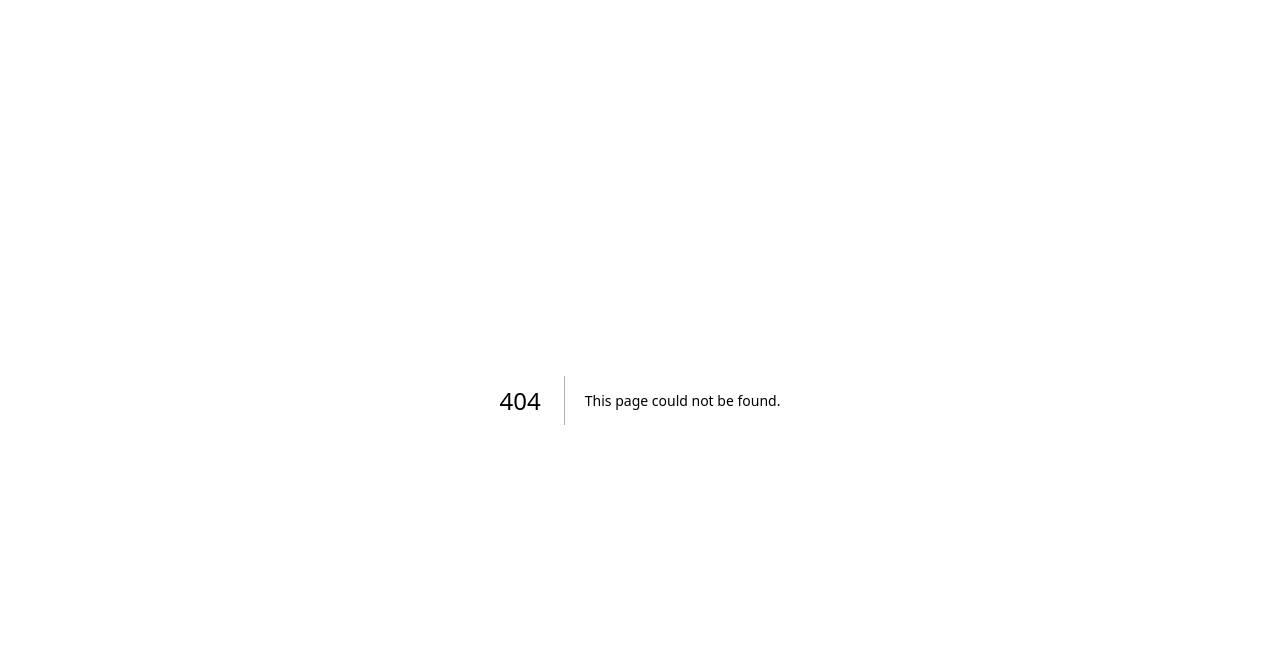
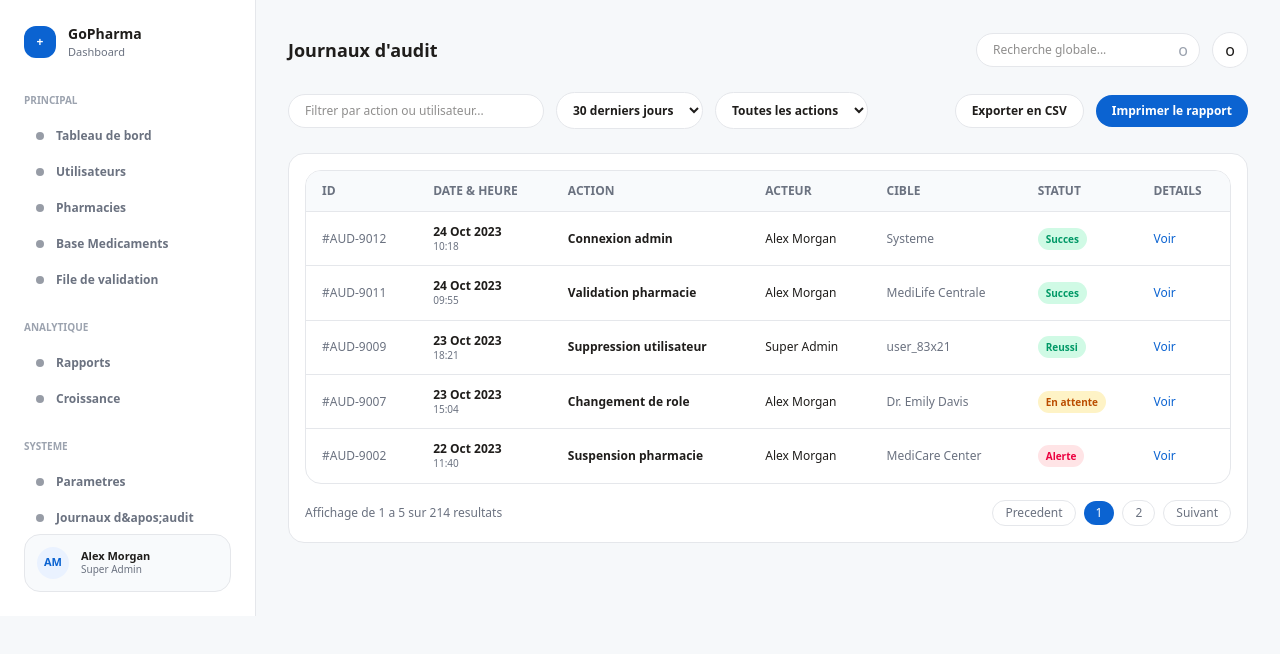
Before and after one commit to ai-embed/gopharma, a Next.js app: page /admin/audit-logs in a window 1280 px wide. Before the commit this address had no page. Shown: the top 654 px of the page. Built offline with nearby package versions, Linux system fonts and the light colour scheme.

Commit message:
feat: add admin audit logs page

```diff
--- /dev/null
+++ b/src/app/admin/audit-logs/page.tsx
@@ -0,0 +1,250 @@
+const auditRows = [
+  {
+    id: "#AUD-9012",
+    date: "24 Oct 2023",
+    time: "10:18",
+    action: "Connexion admin",
+    actor: "Alex Morgan",
+    cible: "Systeme",
+    statut: "Succes",
+  },
+  {
+    id: "#AUD-9011",
+    date: "24 Oct 2023",
+    time: "09:55",
+    action: "Validation pharmacie",
+    actor: "Alex Morgan",
+    cible: "MediLife Centrale",
+    statut: "Succes",
+  },
+  {
+    id: "#AUD-9009",
+    date: "23 Oct 2023",
+    time: "18:21",
+    action: "Suppression utilisateur",
+    actor: "Super Admin",
+    cible: "user_83x21",
+    statut: "Reussi",
+  },
+  {
+    id: "#AUD-9007",
+    date: "23 Oct 2023",
+    time: "15:04",
+    action: "Changement de role",
+    actor: "Alex Morgan",
+    cible: "Dr. Emily Davis",
+    statut: "En attente",
+  },
+  {
+    id: "#AUD-9002",
+    date: "22 Oct 2023",
+    time: "11:40",
+    action: "Suspension pharmacie",
+    actor: "Alex Morgan",
+    cible: "MediCare Center",
+    statut: "Alerte",
+  },
+];
+
+const statusStyles: Record<string, string> = {
+  Succes: "bg-emerald-100 text-emerald-600",
+  Reussi: "bg-emerald-100 text-emerald-600",
+  "En attente": "bg-amber-100 text-amber-700",
+  Alerte: "bg-rose-100 text-rose-600",
+};
+
+export default function AdminAuditLogsPage() {
+  return (
+    <div className="min-h-screen bg-[#F6F8FA] text-[#1F1D1B]">
+      <div className="flex">
+        <aside className="flex w-64 flex-col border-r border-[#E5E7EB] bg-white px-6 py-6">
+          <div className="flex items-center gap-3">
+            <div className="flex h-8 w-8 items-center justify-center rounded-xl bg-[#0B63D1] text-xs font-semibold text-white">
+              +
+            </div>
+            <div>
+              <p className="text-sm font-semibold">GoPharma</p>
+              <p className="text-[11px] text-[#6B7280]">Dashboard</p>
+            </div>
+          </div>
+
+          <p className="mt-8 text-[10px] font-semibold uppercase text-[#9CA3AF]">
+            Principal
+          </p>
+          <nav className="mt-3 space-y-1 text-xs font-semibold text-[#6B7280]">
+            {[
+              "Tableau de bord",
+              "Utilisateurs",
+              "Pharmacies",
+              "Base Medicaments",
+              "File de validation",
+            ].map((item) => (
+              <button
+                key={item}
+                className="flex w-full items-center gap-3 rounded-xl px-3 py-2 text-left transition hover:bg-[#F3F6F9]"
+              >
+                <span className="h-2 w-2 rounded-full bg-current opacity-70" />
+                {item}
+              </button>
+            ))}
+          </nav>
+
+          <p className="mt-6 text-[10px] font-semibold uppercase text-[#9CA3AF]">
+            Analytique
+          </p>
+          <nav className="mt-3 space-y-1 text-xs font-semibold text-[#6B7280]">
+            {["Rapports", "Croissance"].map((item) => (
+              <button
+                key={item}
+                className="flex w-full items-center gap-3 rounded-xl px-3 py-2 text-left transition hover:bg-[#F3F6F9]"
+              >
+                <span className="h-2 w-2 rounded-full bg-current opacity-70" />
+                {item}
+              </button>
+            ))}
+          </nav>
+
+          <p className="mt-6 text-[10px] font-semibold uppercase text-[#9CA3AF]">
+            Systeme
+          </p>
+          <nav className="mt-3 space-y-1 text-xs font-semibold text-[#6B7280]">
+            {["Parametres", "Journaux d&apos;audit"].map((item) => (
+              <button
+                key={item}
+                className={`flex w-full items-center gap-3 rounded-xl px-3 py-2 text-left transition ${
+                  item === "Journaux d'audit"
+                    ? "bg-[#EAF2FF] text-[#0B63D1]"
+                    : "hover:bg-[#F3F6F9]"
+                }`}
+              >
+                <span className="h-2 w-2 rounded-full bg-current opacity-70" />
+                {item}
+              </button>
+            ))}
+          </nav>
+
+          <div className="mt-auto flex items-center gap-3 rounded-2xl border border-[#E5E7EB] bg-[#F8FAFC] px-3 py-3 text-xs text-[#6B7280]">
+            <span className="flex h-8 w-8 items-center justify-center rounded-full bg-[#EAF2FF] text-[11px] font-semibold text-[#0B63D1]">
+              AM
+            </span>
+            <div>
+              <p className="text-[11px] font-semibold text-[#1F1D1B]">
+                Alex Morgan
+              </p>
+              <p className="text-[10px]">Super Admin</p>
+            </div>
+          </div>
+        </aside>
+
+        <main className="flex-1 px-8 py-8">
+          <div className="flex flex-wrap items-center justify-between gap-4">
+            <h1 className="text-lg font-semibold">Journaux d&apos;audit</h1>
+            <div className="flex items-center gap-3">
+              <div className="relative">
+                <input
+                  placeholder="Recherche globale..."
+                  className="w-56 rounded-full border border-[#E5E7EB] bg-white py-2 pl-4 pr-10 text-xs"
+                />
+                <span className="absolute right-3 top-1/2 -translate-y-1/2 text-[#9CA3AF]">
+                  o
+                </span>
+              </div>
+              <button className="flex h-9 w-9 items-center justify-center rounded-full border border-[#E5E7EB] bg-white">
+                o
+              </button>
+            </div>
+          </div>
+
+          <div className="mt-6 flex flex-wrap items-center justify-between gap-4">
+            <div className="flex flex-wrap items-center gap-3">
+              <input
+                placeholder="Filtrer par action ou utilisateur..."
+                className="w-64 rounded-full border border-[#E5E7EB] bg-white py-2 pl-4 pr-4 text-xs"
+              />
+              <select className="rounded-full border border-[#E5E7EB] bg-white px-3 py-2 text-xs font-semibold text-[#1F1D1B]">
+                <option>30 derniers jours</option>
+                <option>7 derniers jours</option>
+                <option>3 derniers mois</option>
+              </select>
+              <select className="rounded-full border border-[#E5E7EB] bg-white px-3 py-2 text-xs font-semibold text-[#1F1D1B]">
+                <option>Toutes les actions</option>
+                <option>Connexion</option>
+                <option>Suppression</option>
+              </select>
+            </div>
+            <div className="flex items-center gap-3">
+              <button className="rounded-full border border-[#E5E7EB] bg-white px-4 py-2 text-xs font-semibold text-[#1F1D1B]">
+                Exporter en CSV
+              </button>
+              <button className="rounded-full bg-[#0B63D1] px-4 py-2 text-xs font-semibold text-white">
+                Imprimer le rapport
+              </button>
+            </div>
+          </div>
+
+          <div className="mt-6 rounded-2xl border border-[#E5E7EB] bg-white p-4">
+            <div className="overflow-hidden rounded-2xl border border-[#E5E7EB]">
+              <table className="w-full text-xs">
+                <thead className="bg-[#F8FAFC] text-[#6B7280]">
+                  <tr>
+                    <th className="px-4 py-3 text-left">ID</th>
+                    <th className="px-4 py-3 text-left">DATE &amp; HEURE</th>
+                    <th className="px-4 py-3 text-left">ACTION</th>
+                    <th className="px-4 py-3 text-left">ACTEUR</th>
+                    <th className="px-4 py-3 text-left">CIBLE</th>
+                    <th className="px-4 py-3 text-left">STATUT</th>
+                    <th className="px-4 py-3 text-left">DETAILS</th>
+                  </tr>
+                </thead>
+                <tbody>
+                  {auditRows.map((row) => (
+                    <tr key={row.id} className="border-t border-[#E5E7EB]">
+                      <td className="px-4 py-3 text-[#6B7280]">{row.id}</td>
+                      <td className="px-4 py-3">
+                        <div className="font-semibold">{row.date}</div>
+                        <div className="text-[10px] text-[#6B7280]">
+                          {row.time}
+                        </div>
+                      </td>
+                      <td className="px-4 py-3 font-semibold">{row.action}</td>
+                      <td className="px-4 py-3">{row.actor}</td>
+                      <td className="px-4 py-3 text-[#6B7280]">{row.cible}</td>
+                      <td className="px-4 py-3">
+                        <span
+                          className={`rounded-full px-2 py-1 text-[10px] font-semibold ${
+                            statusStyles[row.statut]
+                          }`}
+                        >
+                          {row.statut}
+                        </span>
+                      </td>
+                      <td className="px-4 py-3 text-[#0B63D1]">Voir</td>
+                    </tr>
+                  ))}
+                </tbody>
+              </table>
+            </div>
+
+            <div className="mt-4 flex items-center justify-between text-xs text-[#6B7280]">
+              <span>Affichage de 1 a 5 sur 214 resultats</span>
+              <div className="flex items-center gap-2">
+                <button className="rounded-full border border-[#E5E7EB] px-3 py-1">
+                  Precedent
+                </button>
+                <button className="rounded-full bg-[#0B63D1] px-3 py-1 text-white">
+                  1
+                </button>
+                <button className="rounded-full border border-[#E5E7EB] px-3 py-1">
+                  2
+                </button>
+                <button className="rounded-full border border-[#E5E7EB] px-3 py-1">
+                  Suivant
+                </button>
+              </div>
+            </div>
+          </div>
+        </main>
+      </div>
+    </div>
+  );
+}
```
Also changed, not shown: 1 other file (tests, documents, lock files or other folders).
